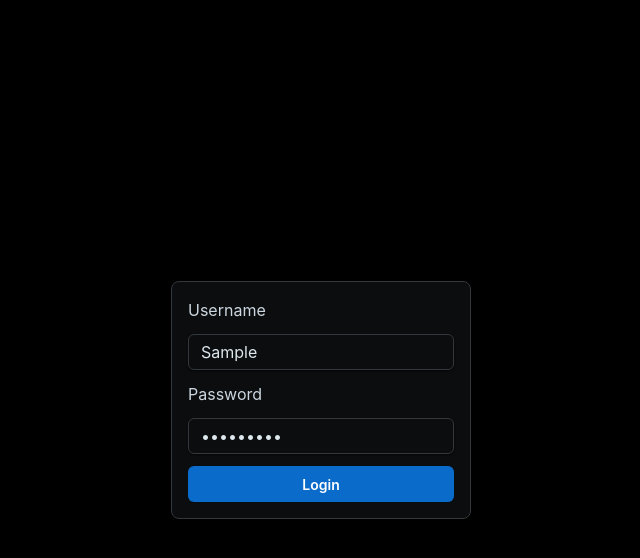
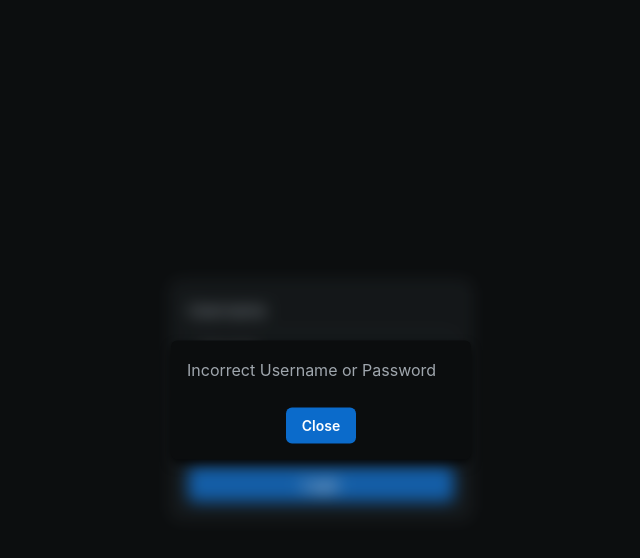
Before and after one commit to a-wang16/Full-Stack-Django-React-POS-System, a React (Create React App) app in the folder frontend/: page / in a window 1280 px wide. Both pictures are taken after typing "Sample", "Sample123" into the empty fields and a click on the button "Login". Shown: the top 558 px of the page, without its empty margins (319-959 px from the left). Built offline with nearby package versions, Linux system fonts and the light colour scheme; no server answers.

Commit message:
changed some small stuff with modals in login page and order placed page

```diff
--- a/frontend/src/pages/LoginPage.js
+++ b/frontend/src/pages/LoginPage.js
@@ -2,7 +2,7 @@ import React, {useState} from 'react';
 import { useFormik } from 'formik';
 import { useAuth } from '../utils/AuthContext'; // Adjust path as necessary
 import axiosInstance from '../utils/axiosInstance'; // Adjust path as necessary
-import {Input, Button, Typography, Card, Box} from '@mui/joy'; // Importing Joy UI components
+import {Input, Button, Typography, Card, Box, Modal, ModalDialog} from '@mui/joy'; // Importing Joy UI components
 import * as Yup from 'yup';
 import {useNavigate} from "react-router-dom";
 
@@ -10,7 +10,7 @@ const LoginPage = () => {
     const { login } = useAuth();
     const navigate = useNavigate();
     const [loginError, setLoginError] = useState('');
-
+    const [showErrorModal, setShowErrorModal] = useState(false);
 
     const formik = useFormik({
         initialValues: {
@@ -33,10 +33,12 @@ const LoginPage = () => {
                     navigate('/order-entry');
                 } else {
                     setLoginError('Login failed: ' + response.data.error);
+                    setShowErrorModal(true);
                 }
             } catch (error) {
                 console.error('Login error:', error);
                 setLoginError('Login error: ' + error.message);
+                setShowErrorModal(true);
             }
         },
     });
@@ -82,7 +84,14 @@ const LoginPage = () => {
                 />
                 <Button type="submit">Login</Button>
             </Card>
-
+            <Modal open={showErrorModal} onClose={() => setShowErrorModal(true)}>
+                <ModalDialog color="primary" layout="center" size="sm" variant="plain">
+                    <Typography variant="h4">Incorrect Username or Password</Typography>
+                    <Box display="flex" justifyContent="center" mt={2}>
+                        <Button onClick={() => { setShowErrorModal(false); }}>Close</Button>
+                    </Box>
+                </ModalDialog>
+            </Modal>
             </Box>
         </form>
     );
--- a/frontend/src/pages/OrderPlacedPage.js
+++ b/frontend/src/pages/OrderPlacedPage.js
@@ -59,8 +59,7 @@ function OrderPlacedPage(){
                 <Button onClick={() => setShowCancelModal(true)}>Cancel Order</Button>
             </Box>
 
-
-            <Modal open={showCancelModal} onClose={() => setShowCancelModal(false)}>
+            <Modal open={showCancelModal} onClose={() => setShowCancelModal(true)}>
                 <ModalDialog color="primary" layout="center" size="sm" variant="plain">
                     <Typography variant="h4">Are you sure you want to cancel your order?</Typography>
                     <Box display="flex" justifyContent="space-between" mt={2}>
@@ -70,7 +69,7 @@ function OrderPlacedPage(){
                 </ModalDialog>
             </Modal>
 
-            <Modal open={showCancelConfirmationModal} onClose={() => setShowCancelConfirmationModal(false)}>
+            <Modal open={showCancelConfirmationModal} onClose={() => setShowCancelConfirmationModal(true)}>
                 <ModalDialog color="primary" layout="center" size="sm" variant="plain">
                     <Typography variant="h4">Your Order Has Been Cancelled!</Typography>
                     <Box display="flex" justifyContent="center" mt={2}>
```
